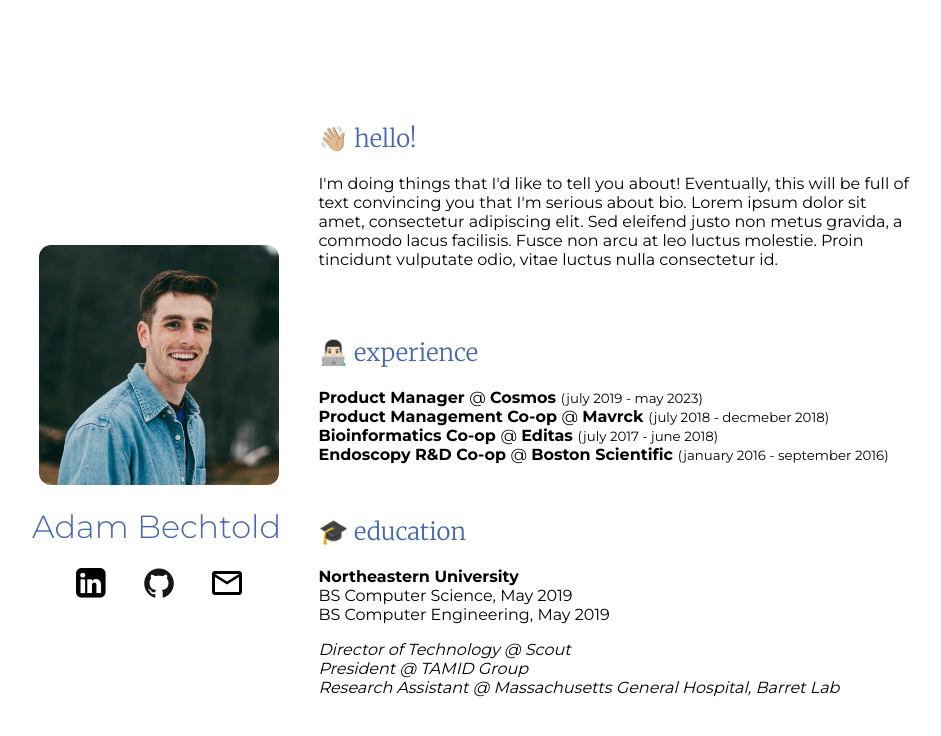
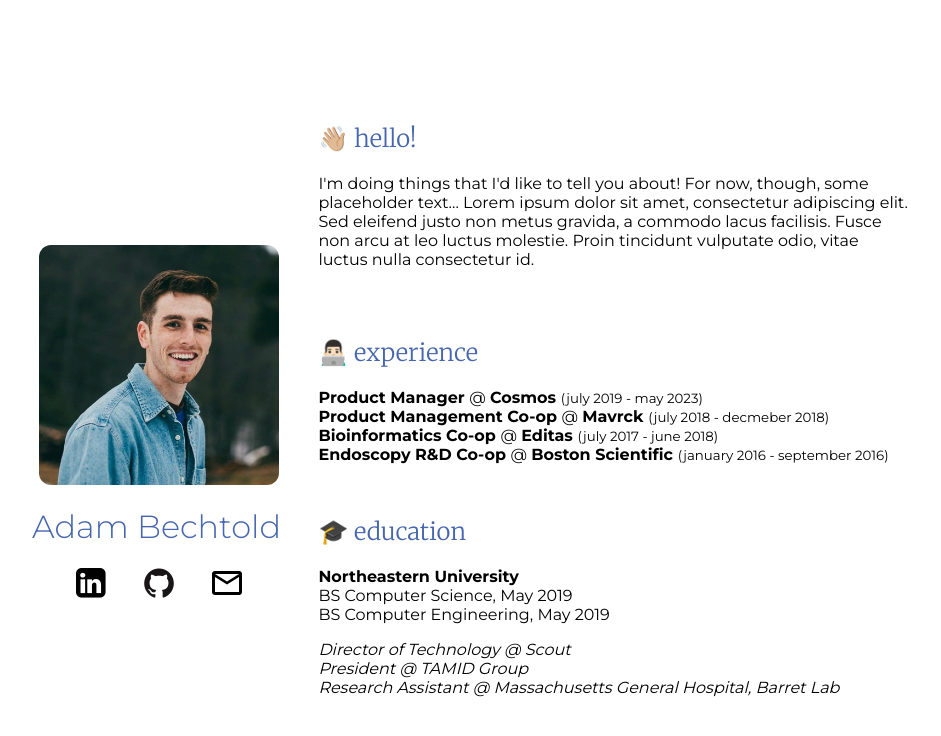
Before and after one commit to adambechtold/personal-website, a Next.js app: page / in a window 1280 px wide. Shown: the top 736 px of the page, without its empty margins (133-1074 px from the left). Built offline with nearby package versions, Linux system fonts and the light colour scheme.

Commit message:
so we have placeholder text for the introduction

```diff
--- a/app/components/ContentItem/Introduction/Introduction.js
+++ b/app/components/ContentItem/Introduction/Introduction.js
@@ -5,7 +5,7 @@ export default function Introduction() {
   return (
     <p>
       {
-        "I'm doing things that I'd like to tell you about! Eventually, this will be full of text convincing you that I'm serious about bio. Lorem ipsum dolor sit amet, consectetur adipiscing elit. Sed eleifend justo non metus gravida, a commodo lacus facilisis. Fusce non arcu at leo luctus molestie. Proin tincidunt vulputate odio, vitae luctus nulla consectetur id."
+        "I'm doing things that I'd like to tell you about! For now, though, some placeholder text... Lorem ipsum dolor sit amet, consectetur adipiscing elit. Sed eleifend justo non metus gravida, a commodo lacus facilisis. Fusce non arcu at leo luctus molestie. Proin tincidunt vulputate odio, vitae luctus nulla consectetur id."
       }
     </p>
   );
```
